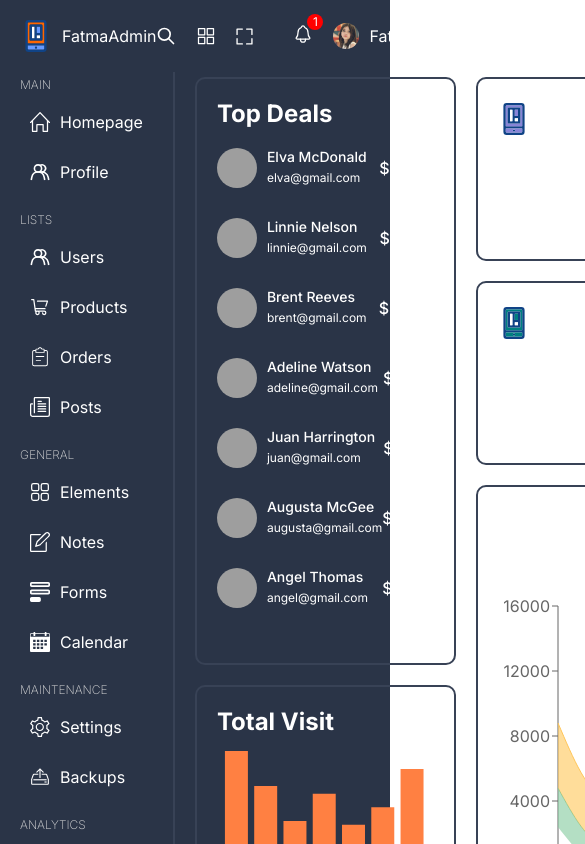
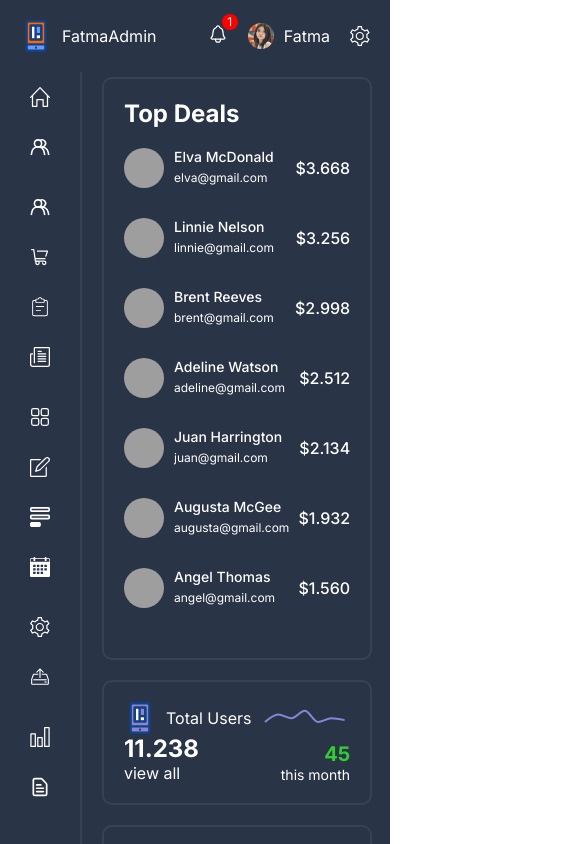
Before and after one commit to fatma-zaki/react-dashboard, a React (Vite) app: page / in a window 390 px wide. Shown: the top 844 px of the page, 585 px wide, since content can reach past the window. Built offline with nearby package versions, Linux system fonts and the light colour scheme; grey boxes are pictures that could not be loaded.

Commit message:
responsive commit

```diff
--- a/src/componants/menu/menu.scss
+++ b/src/componants/menu/menu.scss
@@ -1,4 +1,5 @@
 @import '../../styles/variables.scss';
+@import '../../styles/responsive.scss';
 
 .menu{
 
@@ -14,6 +15,10 @@
                font-weight: 200;
                color: $soft-color;
                text-transform: uppercase;
+
+               @include lg{
+                    display: none;
+               }
           }
           .listItem{
                display: flex;
@@ -25,6 +30,11 @@
                &:hover{
                     background-color: $soft-bg;
                }
+               .listItemTitle{
+                    @include lg{
+                         display: none;
+                    }
+               }
           }
      }
 }
--- a/src/componants/navbar/Navbar.tsx
+++ b/src/componants/navbar/Navbar.tsx
@@ -8,10 +8,9 @@ const Navbar = () => {
      <span>FatmaAdmin</span>
      </div>
      <div className='icons'>
-          <img src="search.svg" alt="" />
-          <img src="app.svg" alt="" />
-          <img src="expand.svg" alt="" />
-          <img src="" alt="" />
+          <img src="search.svg" alt=""  className='icon'/>
+          <img src="app.svg" alt="" className='icon' />
+          <img src="expand.svg" alt="" className='icon' />
           <div className="notifications">
                <img src="notifications.svg" alt="" />
                <span>1</span>
--- a/src/componants/navbar/navbar.scss
+++ b/src/componants/navbar/navbar.scss
@@ -1,3 +1,5 @@
+@import './../../styles/responsive.scss';
+
 .navbar{
      width: 100%;
      display: flex;
@@ -13,6 +15,12 @@
           display: flex;
           gap: 20px;
           align-items: center;
+
+          .icon{
+               @include sm{
+                    display: none;
+               }
+          }
 
           .notifications{
                position: relative;
--- a/src/componants/single/single.scss
+++ b/src/componants/single/single.scss
@@ -1,6 +1,10 @@
+@import './../../styles/responsive.scss';
 .single{
      display: flex;
-
+     @include lg{
+          flex-direction: column;
+          gap: 50px;
+     }
      .view{
           flex: 1;
           .infoSingle{
@@ -43,11 +47,17 @@
                height: 0;
                border: 0.5 solid gray;
                margin: 20px;
+               @include sm{
+                    display: none;
+               }
           }
           .chart{
                width: 80%;
                height: 350px;
 
+               @include sm{
+                    display: none;
+               }
           }
 
      }
@@ -80,7 +90,9 @@
                               min-width: 480px;
                               padding: 15px;
                               background-color: #f45b6810;
-
+                              @include md{
+                                   min-width: 240px;
+                              }
                          p{
                               margin-bottom: 5px;
                          }
--- a/src/pages/home/home.scss
+++ b/src/pages/home/home.scss
@@ -1,11 +1,31 @@
 
 @import '../../styles/variables.scss';
+@import '../../styles/responsive.scss';
+
+
 .home{
      display: grid;
      gap: 20px;
      grid-template-columns: repeat(4, 1fr);
      grid-auto-rows: minmax(180px, auto);
+     grid-auto-flow: dense;
 
+     @include xl{
+     grid-template-columns: repeat(3, 1fr);
+
+     }
+     @include lg{
+          grid-template-columns: repeat(2, 1fr);
+
+          }
+          @include md{
+               grid-template-columns: repeat(1, 1fr);
+
+               }
+           @include sm{
+                grid-auto-rows: minmax(120px, auto);
+
+               }
      .box {
           padding: 20px;
           border: 2px solid $soft-bg;
@@ -22,5 +42,8 @@
      .box7 {
           grid-column: span 2;
           grid-row: span 2;
+          @include md{
+               display: none;
+          }
      }
 }
--- a/src/styles/global.scss
+++ b/src/styles/global.scss
@@ -1,4 +1,7 @@
 @import './variables.scss';
+// import responsive file
+@import './responsive.scss';
+
 * {
   margin: 0;
   padding: 0;
@@ -16,11 +19,17 @@ a {
 }
 .container{
   display: flex;
+  @include xxl{
+  }
 }
 .menuContainer{
   width: 250px;
   padding: 5px 20px;
   border-right: 2px solid $soft-bg;
+
+  @include lg{
+    width: max-content;
+  }
 }
 
 .contentContainer{
--- /dev/null
+++ b/src/styles/responsive.scss
@@ -0,0 +1,31 @@
+$sm: 480px;
+$md: 768px;
+$lg: 1024px;
+$xl: 1200px;
+$xxl: 1400px;
+
+@mixin sm {
+     @media screen and (max-width: ($sm)){
+          @content;
+     }
+}
+@mixin md {
+     @media screen and (max-width: ($md)){
+          @content;
+     }
+}
+@mixin lg {
+     @media screen and (max-width: ($lg)){
+          @content;
+     }
+}
+@mixin xl {
+     @media screen and (max-width: ($xl)){
+          @content;
+     }
+}
+@mixin xxl {
+     @media screen and (max-width: ($xxl)){
+          @content;
+     }
+}
```
Also changed, not shown: src/assets/cart.jpg (added), 1 other file (tests, documents, lock files or other folders).
